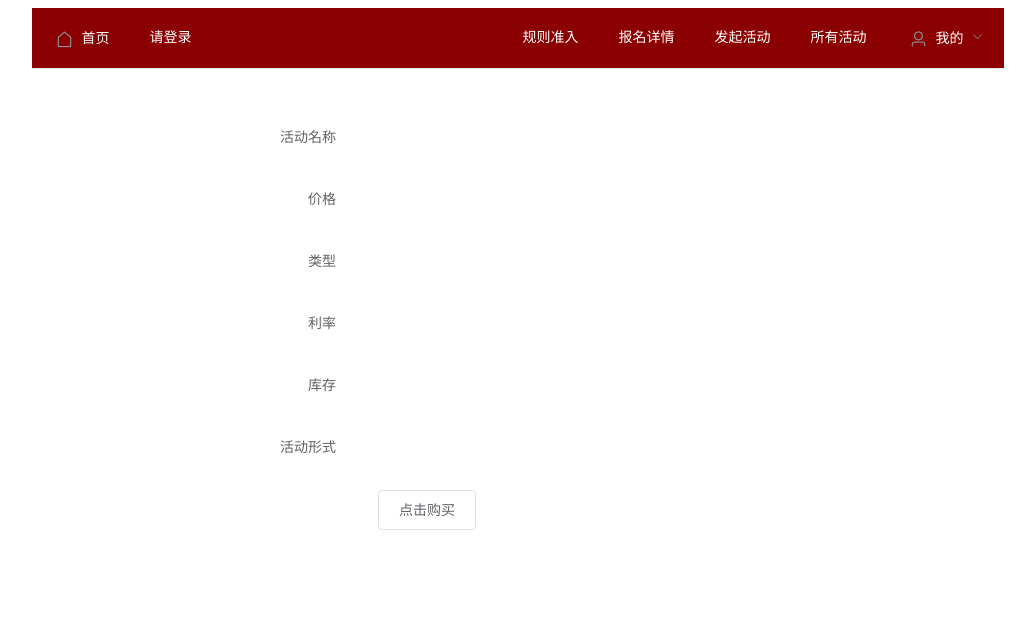
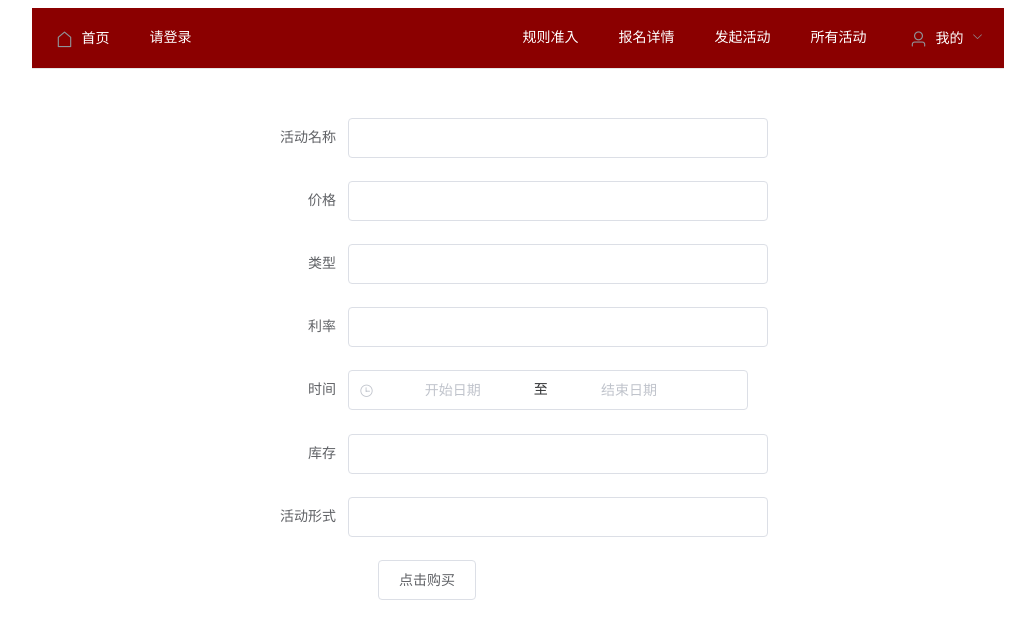
Before and after one commit to summer-like-coding/seckill, a Vue app: page /grap in a window 1280 px wide. Shown: the top 638 px of the page, without its empty margins (122-1157 px from the left). Built offline with nearby package versions, Linux system fonts and the light colour scheme; no server answers; sample sign-in values are in the browser's storage.

Commit message:
一些页面问题，跨域问题结局

```diff
--- a/src/store/activity.js
+++ b/src/store/activity.js
@@ -52,7 +52,8 @@ export default {
         GETPATH($state, data) {
             console.log(data);
             $state.onePath = data
-        }
+        },
+
     },
     state: {
         activities: [],
@@ -61,6 +62,11 @@ export default {
         onePath:''
     },
     getters: {
-
+        times(state) {
+            let time = [];
+            time.push(state.product.startDate);
+            time.push(state.product.endDate);
+            return time
+        }
     }
 }
--- a/src/views/public/grap.vue
+++ b/src/views/public/grap.vue
@@ -1,32 +1,40 @@
 <template>
   <el-form ref="product" :model="product" label-width="80px">
     <el-form-item label="活动名称">
-      {{ product.productName }}
+      <!-- {{ product.productName }} -->
+      <el-input v-model="product.productName" :readonly="true"></el-input>
     </el-form-item>
     <el-form-item label="价格">
-      {{ product.productPrice }}
+      <el-input v-model="product.productPrice" :readonly="true"></el-input>
+      <!-- {{ product.productPrice }} -->
     </el-form-item>
     <el-form-item label="类型">
-      {{ product.productType }}
+      <el-input v-model="product.productType" :readonly="true"></el-input>
+      <!-- {{ product.productType }} -->
     </el-form-item>
     <el-form-item label="利率">
-      {{ product.productAagr }}
+      <el-input v-model="product.productAagr" :readonly="true"></el-input>
+      <!-- {{ product.productAagr }} -->
     </el-form-item>
-    <!-- <el-form-item label="时间">
+    <el-form-item label="时间">
       <el-date-picker
-        v-model="product.startDate"
+        v-model="times"
         type="datetimerange"
         range-separator="至"
         start-placeholder="开始日期"
         end-placeholder="结束日期"
+        :readonly="true"
+        :clearable="false"
       >
       </el-date-picker>
-    </el-form-item> -->
+    </el-form-item>
     <el-form-item label="库存">
-      {{ product.stockCount }}
+      <el-input v-model="product.stockCount" :readonly="true"></el-input>
+      <!-- {{ product.stockCount }} -->
     </el-form-item>
     <el-form-item label="活动形式">
-      {{ product.productDetail }}
+      <el-input v-model="product.productDetail" :readonly="true"></el-input>
+      <!-- {{ product.productDetail }} -->
     </el-form-item>
     <el-form-item>
       <el-button @click="pushShow()">点击购买</el-button>
@@ -36,7 +44,7 @@
 
 <script>
 import _ from "lodash";
-import { mapState } from "vuex";
+import { mapState, mapGetters } from "vuex";
 export default {
   name: "Grap",
   data() {
@@ -62,6 +70,7 @@ export default {
             user_id,
             product_id,
           });
+          try {
             if (action === "confirm") {
               // 现在获得真正的路径
               let userId = this.userInfo.userId;
@@ -76,20 +85,23 @@ export default {
                 productId,
               });
               done();
-
             } else {
               // 不和服务器交互，自己搞一点其他的
               done();
               // 我没有秒杀
             }
+          } catch (error) {
+            console.log("出错",error);
+          }
         },
       });
-    }, 3000),
+    }, 5000),
   },
   computed: {
     ...mapState("activity", ["product", "activities", "onePath"]),
     // ...mapState("activity", ["activities"]),
     ...mapState("user", ["userInfo"]),
+    ...mapGetters("activity", ["times"]),
   },
 };
 </script>
--- a/vue.config.js
+++ b/vue.config.js
@@ -27,6 +27,7 @@ module.exports = {
         secure: false,  // 如果是https接口，需要配置这个参数
         changeOrigin: true,  //是否跨域
       },
+
     },
     logLevel: 'debug'
   },
```
Lines whose indentation alone changed are shown as unchanged.
